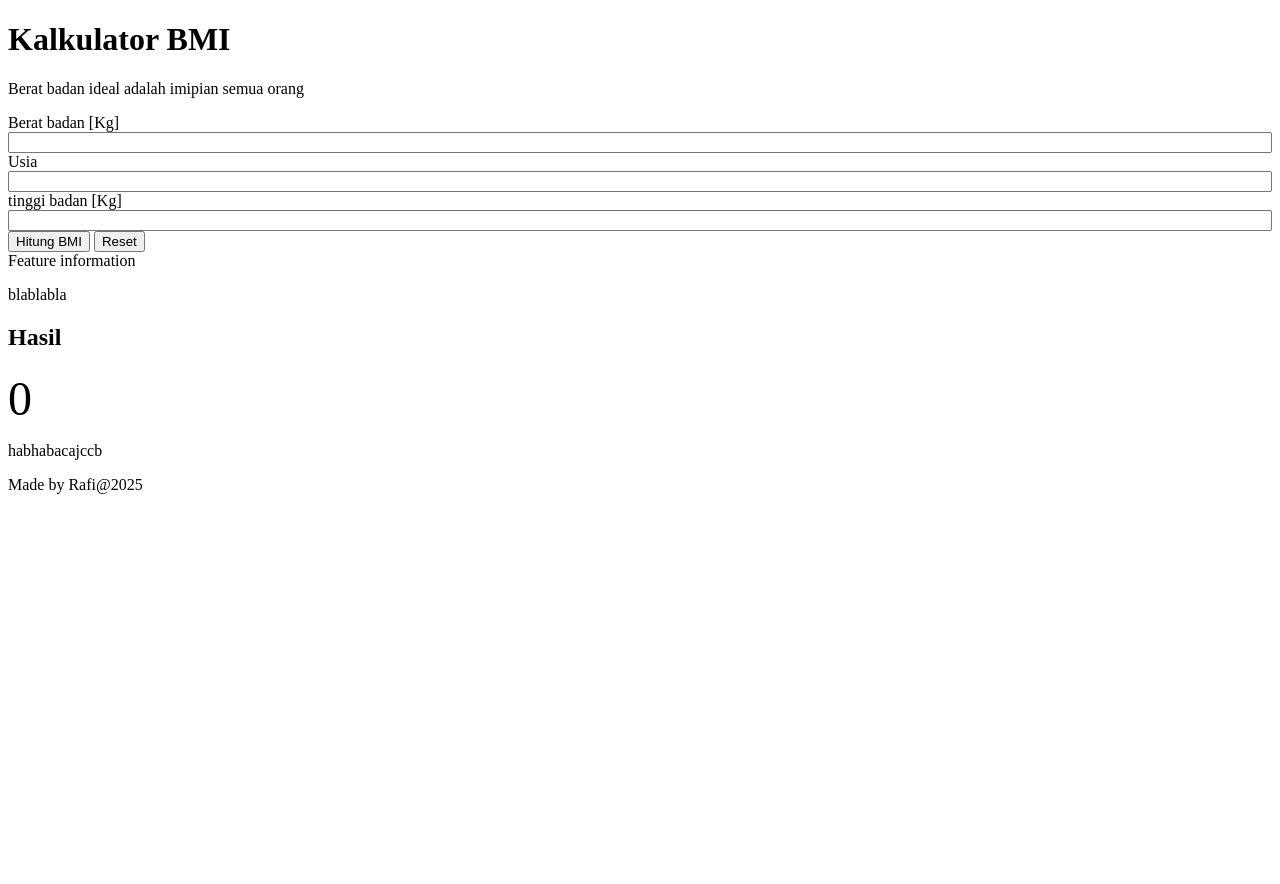
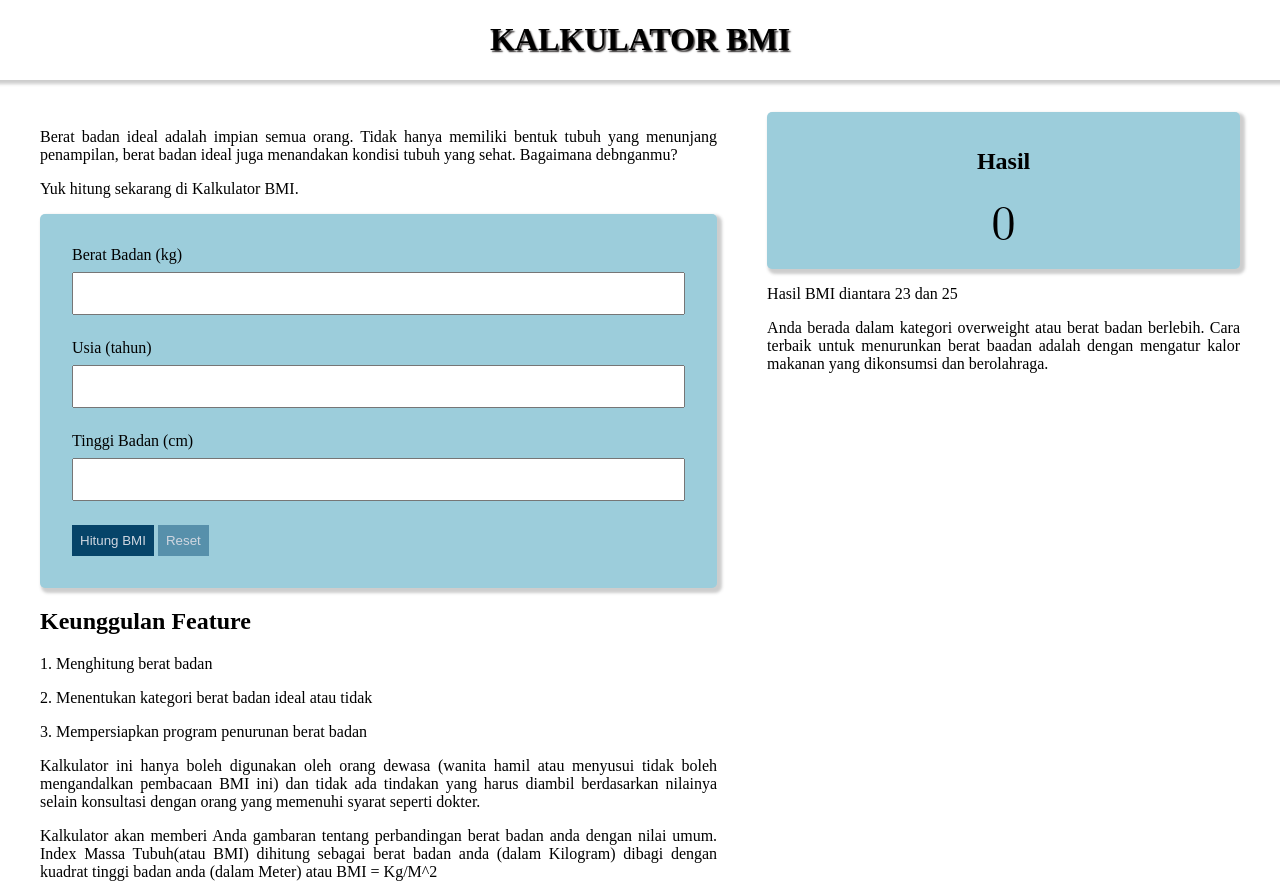
Before and after one commit to revou-fundamental-course/20-jan-25-rachmandarafi, a plain HTML site: page index.html in a window 1280 px wide. Shown: the top 884 px of the page. Before the commit the page ends 800 px from the top, so only its background shows below. Drawn offline with Linux system fonts and the light colour scheme.

Commit message:
update css lagi

```diff
--- a/css/style.css
+++ b/css/style.css
@@ -1,14 +1,85 @@
-.main {
+/* Ini File CSS */
+
+main {
     display: flex;
-    gap: 32px;
+    gap: 50px;
     padding: 32px;
+
+}
+
+.top-bar {
+    position: fixed;
+    top: 0;
+    right: 0;
+    left: 0;
+    height: 80px;
+    box-shadow: 0 0 3px 4px #4444;
+    background-color: white;
+}
+
+.container {
+    width: fit-content;
+    margin: auto;
+    margin-top: 80px;
+    background-blend-mode: color-burn;
+}
+
+footer {
+    text-align: center;
+}
+
+.main-header {
+    text-align: center;
+    text-shadow: 1.5px 1.5px 1.5px rgb(48, 45, 45);
+}
+
+input[type=number] {
+    width: 100%;
+    padding: 12px 20px;
+    margin: 8px 0;
+    box-sizing: border-box;
+}
+
+article {
+    text-align: justify;
+}
+
+form {
+    background-color: #9CCDDB;
+    padding: 32px;
+    border-radius: 5px;
+    box-shadow: 3px 3px 3px 2px #4444;
 }
 
 .form-group {
     display: flex;
     flex-direction: column;
+    padding-bottom: 16px;
+}
+
+button {
+    border: none;
+    padding: 8px;
+    color: #D0D7E1;
+}
+
+.bg-hitung {
+    background-color: #064469;
+}
+
+.bg-reset {
+    background-color: #5790AB;
+}
+
+.result-section {
+    padding: 16px;
+    text-align: center;
+    background-color: #9CCDDB;
+    border-radius: 5px;
+    box-shadow: 3px 3px 3px 2px #4444;
 }
 
 #result-bmi {
     font-size: xxx-large;
+    font-family: math;
 }
--- a/index.html
+++ b/index.html
@@ -5,65 +5,98 @@
     <meta charset="UTF-8">
     <meta name="viewport" content="width=device-width, initial-scale=1.0">
     <title>Document</title>
-    <link rel="stylesheet" href="css\style.css">
+    <link rel="stylesheet" href="css/style.css">
 </head>
 
 <body>
-
-    <head>
-        <h1>Kalkulator BMI</h1>
-    </head>
-
+    <!-- Top Bar -->
+    <div class="top-bar">
+        <header class="main-header">
+            <h1>KALKULATOR BMI</h1>
+        </header>
+    </div>
+    <div class="container">
         <main>
             <!-- Left Content -->
             <section>
-            <!--Introduction-->
+                <!-- Introduction -->
                 <article>
-                <p>Berat badan ideal adalah imipian semua orang</p>
+                    <p>Berat badan ideal adalah impian semua orang.
+                        Tidak hanya memiliki bentuk tubuh yang menunjang penampilan,
+                        berat badan ideal juga menandakan kondisi tubuh yang sehat.
+                        Bagaimana debnganmu?</p>
+                    <p>Yuk hitung sekarang di Kalkulator BMI.</p>
                 </article>
+
                 <!-- Form -->
                 <form>
                     <div class="form-group">
-                    <label for="input-berat-badan">Berat badan [Kg]</label>
+                        <label for="input-berat-badan">Berat Badan (kg)</label>
                         <input type="number" id="input-berat-badan">
                     </div>
+
                     <div class="form-group">
-                    <label for="input-usia">Usia</label>
+                        <label for="input-usia">Usia (tahun)</label>
                         <input type="number" id="input-usia">
                     </div>
+
                     <div class="form-group">
-                    <label for="input-tinggi-badan">tinggi badan [Kg]</label>
+                        <label for="input-tinggi-badan">Tinggi Badan (cm)</label>
                         <input type="number" id="input-tinggi-badan">
                     </div>
-                <div>
-                    <button>Hitung BMI</button>
-                    <button>Reset</button>
+
+                    <div class="tombol">
+                        <button class="bg-hitung">Hitung BMI</button>
+                        <button class="bg-reset">Reset</button>
                     </div>
                 </form>
 
                 <!-- Feature Information -->
                 <article>
-                <header>Feature information</header>
+                    <header>
+                        <h2>Keunggulan Feature</h2>
+                    </header>
 
-                <p>blablabla</p>
-
+                    <p>1. Menghitung berat badan</p>
+                    <p>2. Menentukan kategori berat badan ideal atau tidak</p>
+                    <p>3. Mempersiapkan program penurunan berat badan</p>
+                    <p>Kalkulator ini hanya boleh digunakan oleh orang dewasa
+                        (wanita hamil atau menyusui tidak boleh mengandalkan pembacaan BMI ini)
+                        dan tidak ada tindakan yang harus diambil berdasarkan nilainya selain konsultasi
+                        dengan orang yang memenuhi syarat seperti dokter.</p>
+                    <p>Kalkulator akan memberi Anda gambaran tentang perbandingan berat badan anda dengan nilai umum.
+                        Index Massa Tubuh(atau BMI) dihitung sebagai berat badan anda (dalam Kilogram) dibagi dengan
+                        kuadrat
+                        tinggi badan anda
+                        (dalam Meter) atau BMI = Kg/M^2</p>
                 </article>
             </section>
-        <!-- Right Section -->
+
             <section>
+                <section class="result-section">
                     <header>
                         <h2>Hasil</h2>
                     </header>
+
                     <div>
                         <span id="result-bmi">0</span>
                     </div>
-            <p>habhabacajccb</p>
+                </section>
+
+                <article>
+                    <p>Hasil BMI diantara 23 dan 25</p>
+                    <p>Anda berada dalam kategori overweight atau berat badan berlebih.
+                        Cara terbaik untuk menurunkan berat baadan adalah dengan mengatur
+                        kalor makanan yang dikonsumsi dan berolahraga.</p>
+                </article>
             </section>
         </main>
 
         <footer>
             <span>Made by Rafi@2025</span>
         </footer>
+    </div>
+
 </body>
 
 </html>
```
Lines whose indentation alone changed are shown as unchanged.
